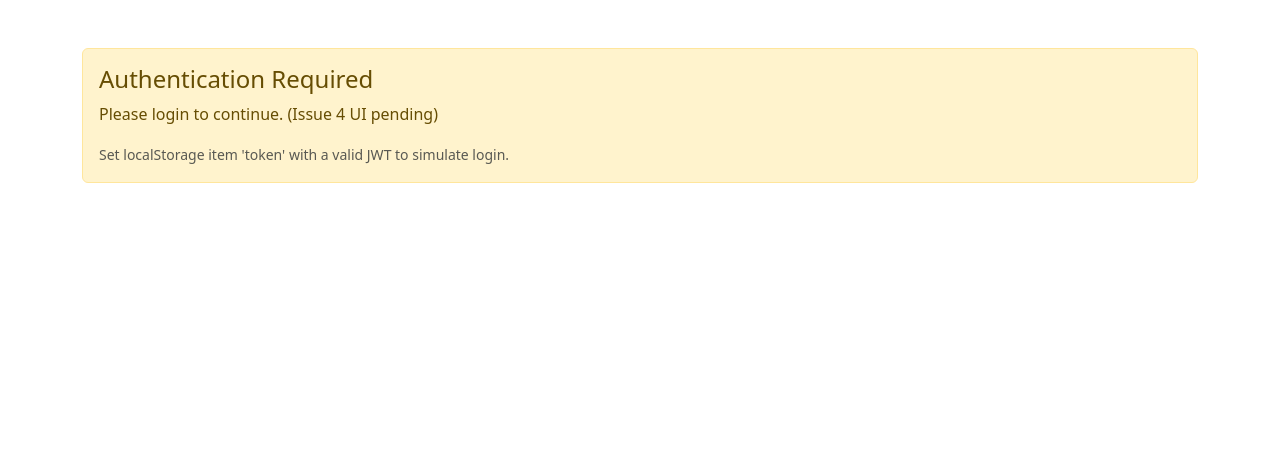
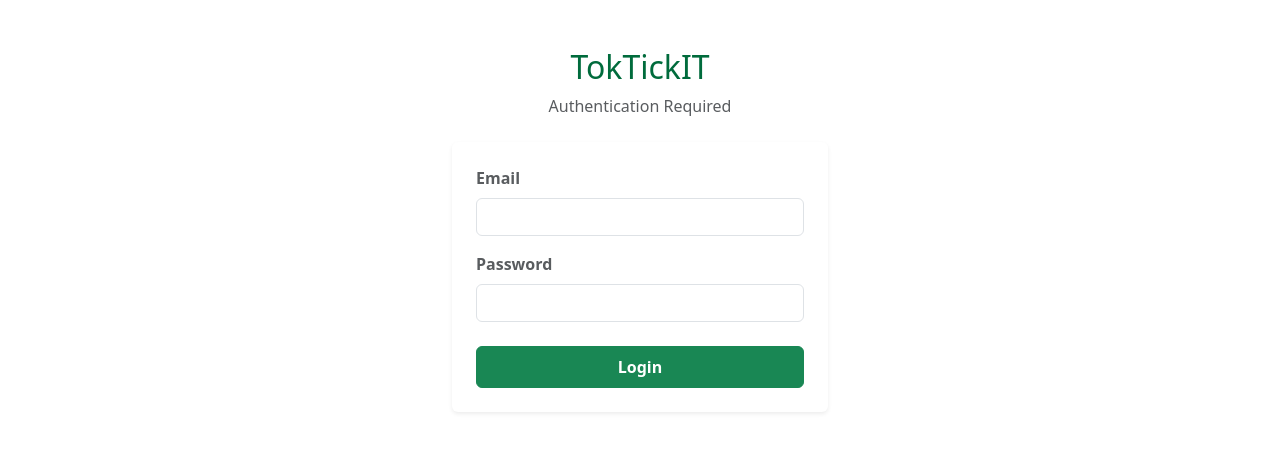
Before and after one commit to apfirst13/toktickit, a React (Vite) app in the folder client/: page / in a window 1280 px wide. Shown: the top 452 px of the page. Built offline with nearby package versions, Linux system fonts and the light colour scheme.

Commit message:
feat(lab3): implement real login UI and rewrite auth E2E tests

```diff
--- a/client/src/App.tsx
+++ b/client/src/App.tsx
@@ -4,6 +4,7 @@ import { MyTickets } from "./components/MyTickets";
 import { TicketDetail } from "./components/TicketDetail";
 import { StaffTicketQueue } from "./components/StaffTicketQueue";
 import { UserManagement } from "./components/UserManagement";
+import { Login } from "./components/Login";
 
 interface User {
   id: number;
@@ -40,26 +41,27 @@ export default function App() {
     console.log("Created", ticketNumber);
   }
 
+  const handleLoginSuccess = (token: string, userData: any) => {
+    localStorage.setItem("token", token);
+    setUser({
+      id: userData.id || userData.userId,
+      fullName: userData.fullName || "User",
+      role: userData.role || "REQUESTER",
+      mustChangePassword: !!userData.mustChangePassword
+    });
+  };
+
   if (!user) {
-    return (
-      <div className="container mt-5">
-        <div className="alert alert-warning">
-          <h4>Authentication Required</h4>
-          <p>Please login to continue. (Issue 4 UI pending)</p>
-          <small className="text-muted">Set localStorage item 'token' with a valid JWT to simulate login.</small>
-        </div>
-      </div>
-    );
+    return <Login onLoginSuccess={handleLoginSuccess} />;
   }
 
   if (user.mustChangePassword) {
+    // If somehow a token with mustChangePassword leaks into this state without being handled by Login
     return (
       <div className="container mt-5">
         <div className="alert alert-danger" data-testid="must-change-password-alert">
           <h4>Security Alert</h4>
           <p>You must change your temporary password before accessing the system.</p>
-          <small className="text-muted">(Password change UI is pending implementation)</small>
-          <br/>
           <button className="btn btn-outline-danger mt-3" onClick={() => { localStorage.removeItem("token"); setUser(null); }}>Logout</button>
         </div>
       </div>
--- /dev/null
+++ b/client/src/components/Login.tsx
@@ -0,0 +1,148 @@
+import { useState } from "react";
+
+interface LoginProps {
+  onLoginSuccess: (token: string, user: any) => void;
+}
+
+export function Login({ onLoginSuccess }: LoginProps) {
+  const [email, setEmail] = useState("");
+  const [password, setPassword] = useState("");
+  const [newPassword, setNewPassword] = useState("");
+  const [error, setError] = useState<string | null>(null);
+  const [mustChangePassword, setMustChangePassword] = useState(false);
+  const [tempToken, setTempToken] = useState<string | null>(null);
+
+  const handleLogin = async (e: React.FormEvent) => {
+    e.preventDefault();
+    setError(null);
+    try {
+      const res = await fetch("/api/auth/login", {
+        method: "POST",
+        headers: { "Content-Type": "application/json" },
+        body: JSON.stringify({ email, password })
+      });
+      const data = await res.json();
+      if (!res.ok) {
+        setError(data.error || "Login failed");
+        return;
+      }
+
+      if (data.user.mustChangePassword) {
+        setMustChangePassword(true);
+        setTempToken(data.token);
+      } else {
+        onLoginSuccess(data.token, data.user);
+      }
+    } catch (err) {
+      setError("Network error occurred");
+    }
+  };
+
+  const handleChangePassword = async (e: React.FormEvent) => {
+    e.preventDefault();
+    setError(null);
+    try {
+      const res = await fetch("/api/auth/change-password", {
+        method: "POST",
+        headers: {
+          "Content-Type": "application/json",
+          "Authorization": `Bearer ${tempToken}`
+        },
+        body: JSON.stringify({ newPassword })
+      });
+
+      if (!res.ok) {
+        const data = await res.json();
+        setError(data.error || "Failed to change password");
+        return;
+      }
+
+      // Password changed successfully, we can now complete login by fetching /me or trusting the payload
+      const meRes = await fetch("/api/auth/me", {
+        headers: { "Authorization": `Bearer ${tempToken}` }
+      });
+      const meData = await meRes.json();
+      onLoginSuccess(tempToken!, meData);
+    } catch (err) {
+      setError("Network error occurred");
+    }
+  };
+
+  const handleLogout = () => {
+    setMustChangePassword(false);
+    setTempToken(null);
+    setEmail("");
+    setPassword("");
+    setNewPassword("");
+    setError(null);
+  };
+
+  if (mustChangePassword) {
+    return (
+      <div className="container mt-5" style={{ maxWidth: "400px" }}>
+        <div className="card shadow-sm border-0" data-testid="must-change-password-alert">
+          <div className="card-header bg-warning text-dark border-0 py-3">
+            <h5 className="mb-0">Security Alert</h5>
+          </div>
+          <div className="card-body p-4">
+            <p className="text-muted mb-4">You must change your temporary password before continuing.</p>
+            {error && <div className="alert alert-danger py-2">{error}</div>}
+            <form onSubmit={handleChangePassword}>
+              <div className="mb-3">
+                <label className="form-label text-muted fw-semibold">New Password</label>
+                <input
+                  type="password"
+                  className="form-control"
+                  value={newPassword}
+                  onChange={(e) => setNewPassword(e.target.value)}
+                  required
+                />
+              </div>
+              <div className="d-flex justify-content-between">
+                <button type="button" className="btn btn-outline-secondary" onClick={handleLogout}>Logout</button>
+                <button type="submit" className="btn btn-success">Change Password</button>
+              </div>
+            </form>
+          </div>
+        </div>
+      </div>
+    );
+  }
+
+  return (
+    <div className="container mt-5" style={{ maxWidth: "400px" }}>
+      <div className="text-center mb-4">
+        <h2 style={{ color: "#006B3C" }}>TokTickIT</h2>
+        <p className="text-muted">Authentication Required</p>
+      </div>
+      <div className="card shadow-sm border-0">
+        <div className="card-body p-4">
+          {error && <div className="alert alert-danger py-2">{error}</div>}
+          <form onSubmit={handleLogin}>
+            <div className="mb-3">
+              <label className="form-label text-muted fw-semibold">Email</label>
+              <input
+                type="email"
+                className="form-control"
+                value={email}
+                onChange={(e) => setEmail(e.target.value)}
+                required
+              />
+            </div>
+            <div className="mb-4">
+              <label className="form-label text-muted fw-semibold">Password</label>
+              <input
+                type="password"
+                className="form-control"
+                value={password}
+                onChange={(e) => setPassword(e.target.value)}
+                required
+              />
+            </div>
+            <button type="submit" className="btn btn-success w-100 py-2 fw-bold">Login</button>
+          </form>
+        </div>
+      </div>
+    </div>
+  );
+}
```
Also changed, not shown: 1 other file (tests, documents, lock files or other folders).
